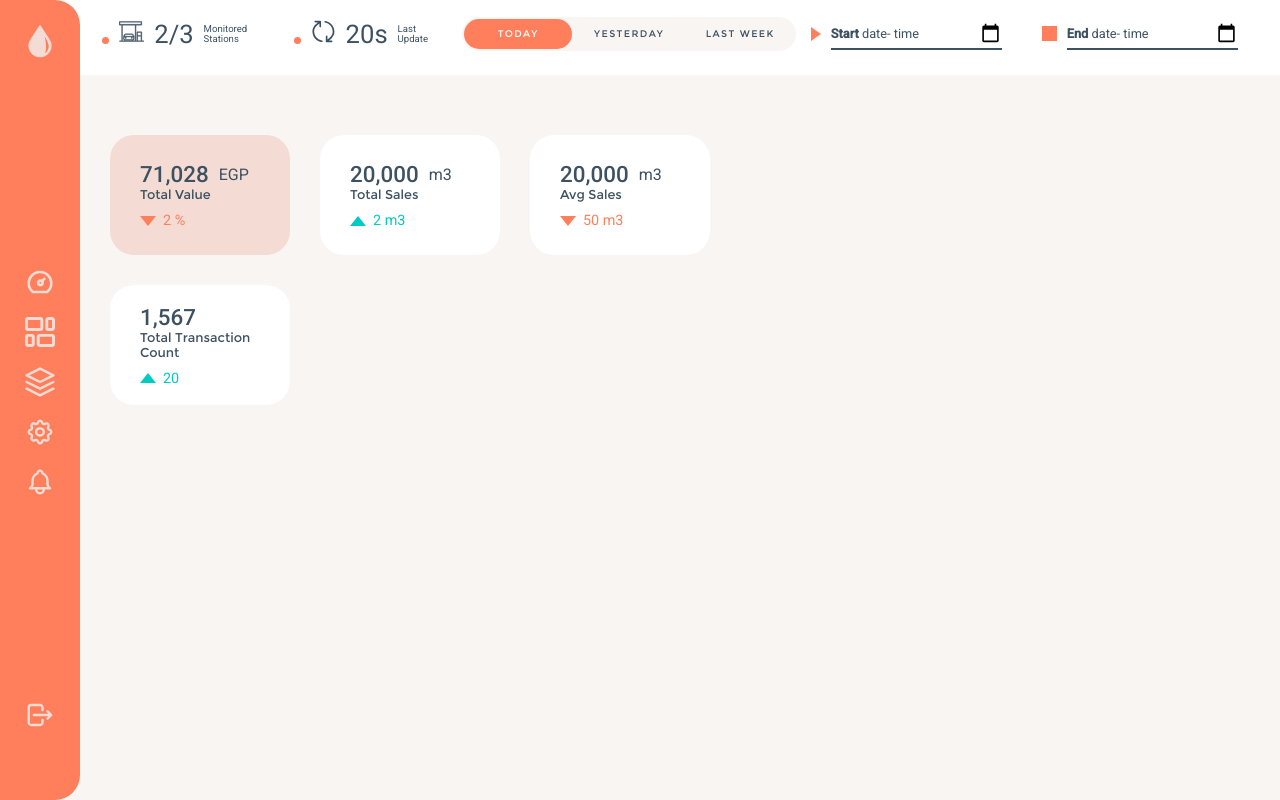
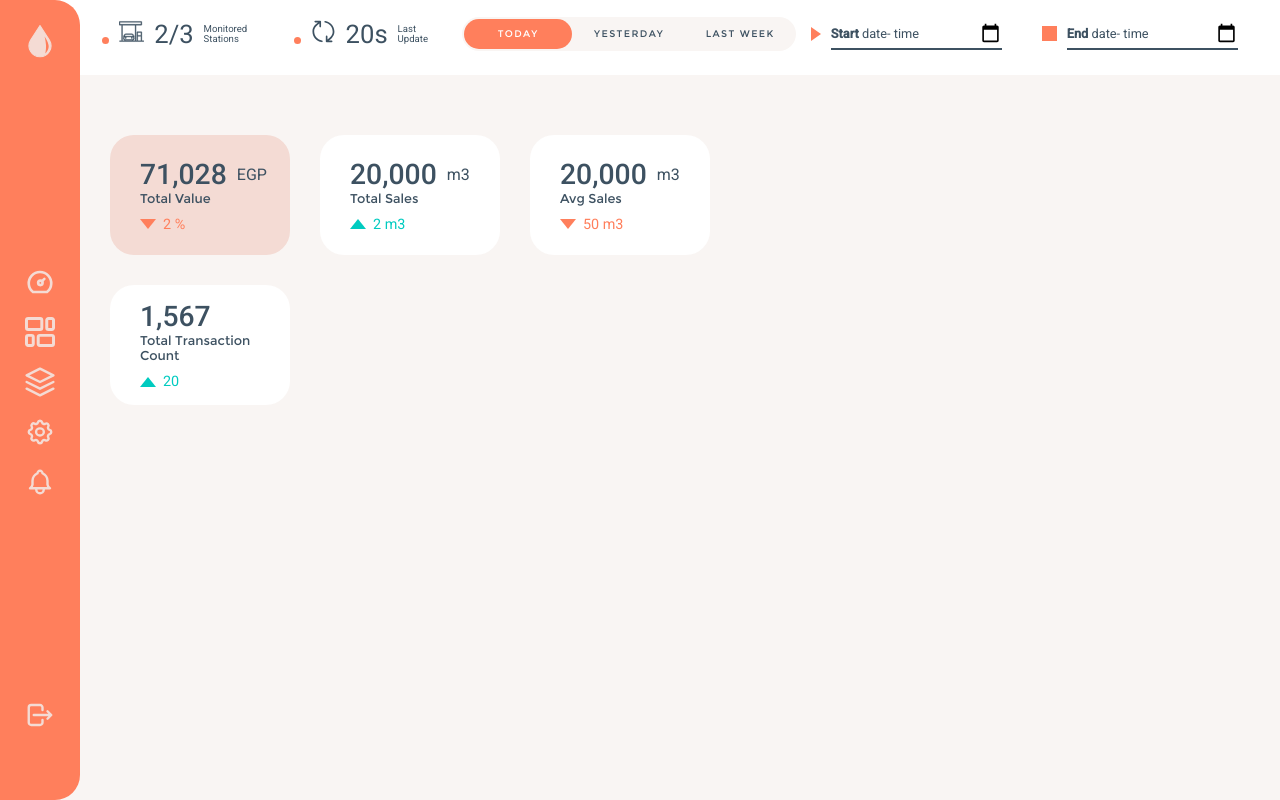
Before and after one commit to kareemyasser8/dashboard-2, an Angular app: page / in a window 1280 px wide. Built offline with nearby package versions, Linux system fonts and the light colour scheme.

Commit message:
Modify on top Nav and Expense Cards

```diff
--- a/src/app/date-picker/date-picker.component.css
+++ b/src/app/date-picker/date-picker.component.css
@@ -14,7 +14,8 @@
   color: var(--text-color);
   position: absolute;
   background-color: white;
-  top:8px
+  top:8px;
+  cursor: pointer;
 }
 
 .date-picker {
@@ -40,6 +41,7 @@ input[type="date"] {
   border: none;
   border-bottom: 2px solid var(--text-color);
   font-family: "Roboto";
+  cursor: pointer;
 }
 
 input[type="date"]::-webkit-calendar-picker-indicator {
@@ -49,8 +51,10 @@ input[type="date"]::-webkit-calendar-picker-indicator {
   background-size: cover;
   width: 20px;
   height: 20px;
+  cursor: pointer;
 }
 
 input[type="date"]:focus + label {
   display: none;
+  cursor: pointer;
 }
--- a/src/app/expense-card/expense-card.component.css
+++ b/src/app/expense-card/expense-card.component.css
@@ -20,7 +20,7 @@
 
 .expense-value .number{
   font-weight: 500;
-  font-size: 1.4em;
+  font-size: 1.77em;
 }
 
 .expense-value .measure{
```
